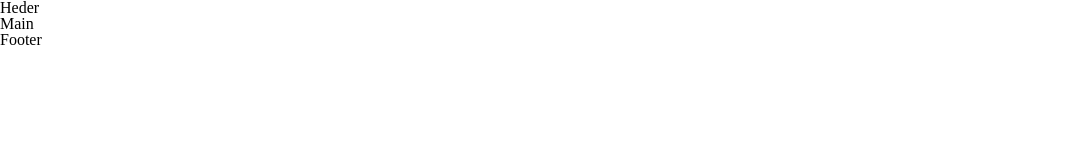
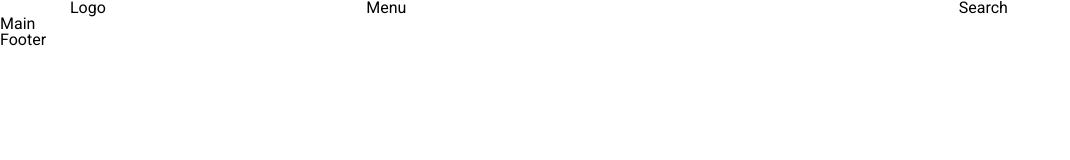
Before and after one commit to ViktoriiaF/ViktoriiaF.github.io, a plain HTML site: page index.html in a window 1280 px wide. Shown: the whole page, without its empty margins (0-1070 px from the left). Drawn offline with Linux system fonts and the light colour scheme.

Commit message:
added Roboto font and float grid system

```diff
--- a/index.html
+++ b/index.html
@@ -1,15 +1,26 @@
 <!DOCTYPE html>
 <html lang="en">
-<head>
-    <meta charset="UTF-8">
-    <meta name="viewport" content="width=device-width, initial-scale=1.0">
+  <head>
+    <meta charset="UTF-8" />
+    <meta name="viewport" content="width=device-width, initial-scale=1.0" />
     <title>Shop-project</title>
-    <link rel="stylesheet" href="reset.css">
-    <link rel="stylesheet" href="style.css">
-</head>
-<body>
-    <header class="header">Heder</header>
+    <link rel="preconnect" href="https://fonts.gstatic.com" />
+    <link href="https://fonts.googleapis.com/css2?family=Roboto:wght@300;400;700&display=swap"
+      rel="stylesheet"/>
+    <link rel="stylesheet" href="reset.css" />
+    <link rel="stylesheet" href="style.css" />
+  </head>
+  <body>
+    <header class="header">
+        <div class="container">
+            <div class="row">
+                <div class="col-md-3">Logo</div>
+                <div class="col-md-6">Menu</div>
+                <div class="col-md-3">Search</div>
+            </div>
+        </div>
+    </header>
     <main class="main">Main</main>
     <footer class="footer">Footer</footer>
-</body>
+  </body>
 </html>
--- a/style.css
+++ b/style.css
@@ -0,0 +1,40 @@
+*{
+    box-sizing: border-box;
+}
+
+body{
+    font-family: 'Roboto', sans-serif;
+}
+
+.container{
+    width: 1200px;
+    padding-left: 15px;
+    padding-right: 15px;
+    margin-left: auto;
+    margin-right: auto;
+}
+
+.row{
+    margin-right: -15px;
+    margin-right: -15px;
+}
+
+.row:after{
+    content: "";
+    display: block;
+    clear: both;
+}
+
+[class*="col-"]{
+    float: left;
+    padding-left: 15px;
+    padding-right: 15px;
+}
+
+.col-md-3{
+    width: 25%;
+}
+
+.col-md-6{
+    width: 50%;
+}
```
